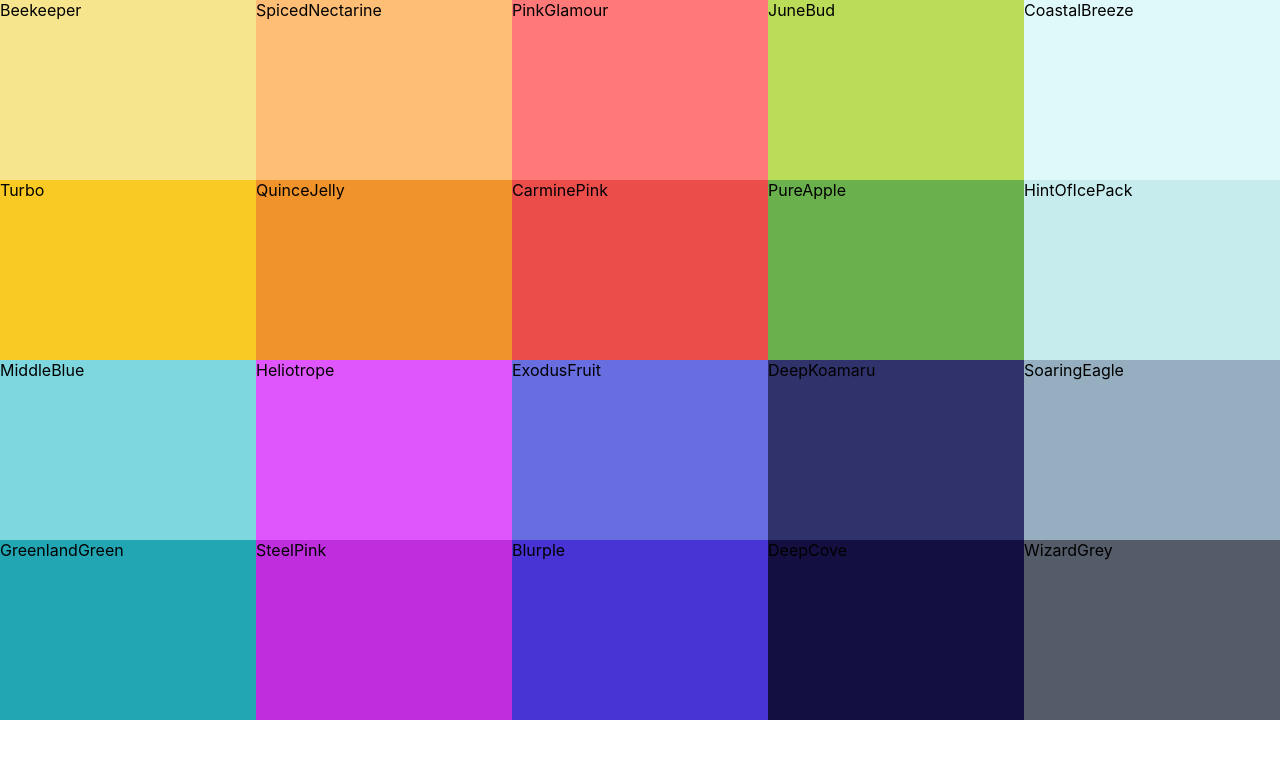
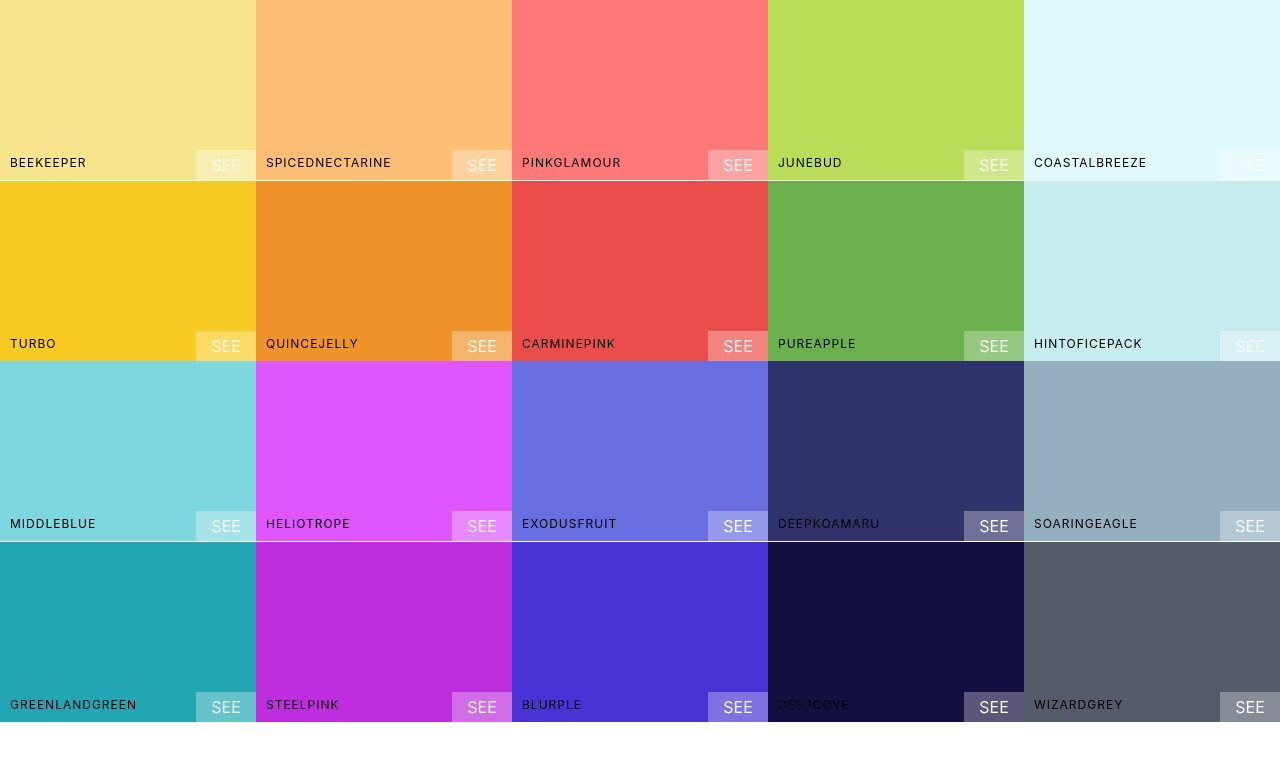
Before and after one commit to rzounlom/react-color-palette, a React (Create React App) app: page / in a window 1280 px wide. Shown: the top 760 px of the page. Built offline with nearby package versions, Linux system fonts and the light colour scheme.

Commit message:
styled ColorBox

```diff
--- a/src/components/ColorBox/ColorBox.js
+++ b/src/components/ColorBox/ColorBox.jsx
@@ -6,7 +6,13 @@
     const { background, name } = this.props;
     return (
       <div style={{ background: background }} className="ColorBox">
-        <span>{name}</span>
+        <div className="copy-container">
+          <div className="box-content">
+            <span>{name}</span>
+          </div>
+          <button className="copy-button">Copy</button>
+          <span className="see-more">See More</span>
+        </div>
       </div>
     );
   }
--- a/src/components/ColorBox/ColorBox.scss
+++ b/src/components/ColorBox/ColorBox.scss
@@ -5,4 +5,61 @@
   display: inline-block;
   position: relative;
   cursor: pointer;
+  margin-bottom: -3.5px;
+
+  .box-content {
+    position: absolute;
+    width: 100%;
+    left: 0px;
+    bottom: 0px;
+    padding: 10px;
+    color: black;
+    letter-spacing: 1px;
+    font-size: 12px;
+    text-transform: uppercase;
+  }
+
+  .see-more {
+    background: rgba(255, 255, 255, 0.3);
+    position: absolute;
+    border: none;
+    right: 0px;
+    bottom: 0px;
+    color: white;
+    width: 60px;
+    height: 30px;
+    text-align: center;
+    line-height: 30px;
+    text-transform: uppercase;
+  }
+
+  .copy-button {
+    width: 100px;
+    height: 30px;
+    position: absolute;
+    top: 50%;
+    left: 50%;
+    margin-left: -50px;
+    margin-top: -15px;
+    text-align: center;
+    outline: none;
+    background-color: rgba(255, 255, 255, 0.3);
+    font-size: 1rem;
+    line-height: 30px;
+    color: white;
+    text-transform: uppercase;
+    border: none;
+    opacity: 0;
+
+    &:hover {
+      cursor: pointer;
+    }
+  }
+
+  &:hover {
+    .copy-button {
+      opacity: 1;
+      transition: 0.3s ease-in-out;
+    }
+  }
 }
```
Also changed, not shown: src/components/Palette/Palette.jsx (renamed from src/components/Palette/Palette.js).
